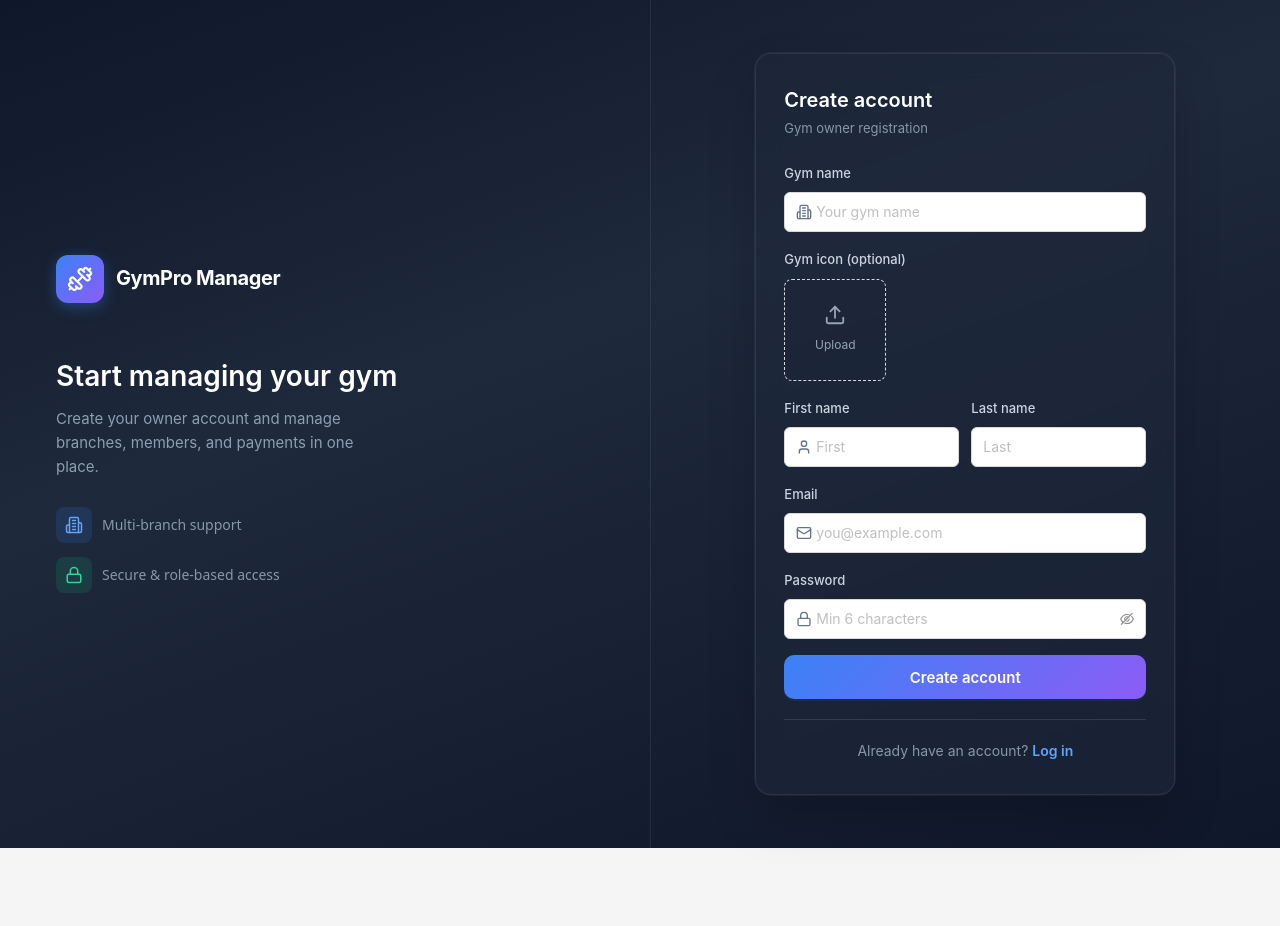
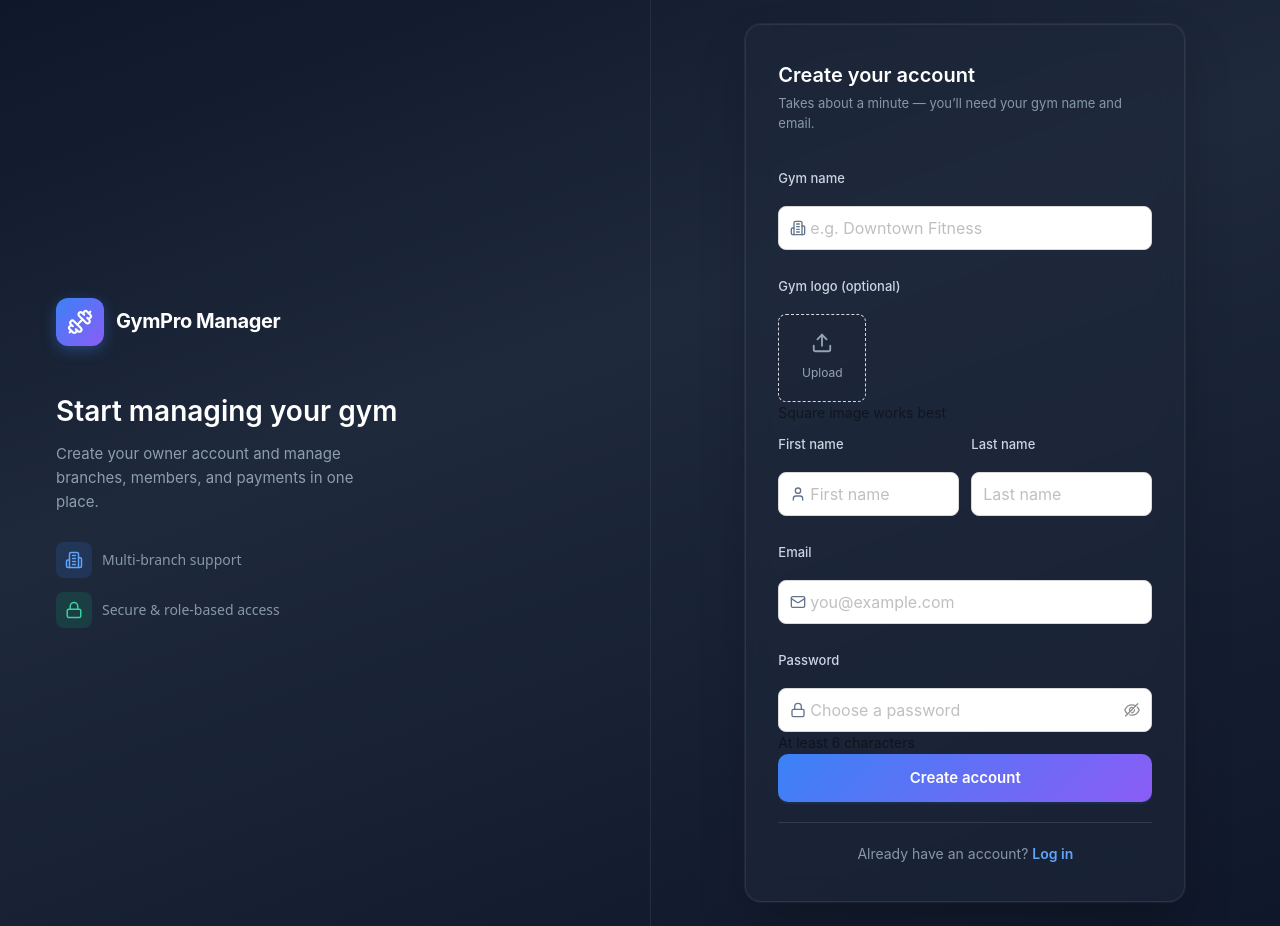
Before and after one commit to Suriyaprakashm14/gym-management-app, a Next.js app in the folder frontend/: page /signup in a window 1280 px wide. Before the commit the page ends 848 px from the top, so only its background shows below. Built offline with nearby package versions, Linux system fonts and the light colour scheme; no server answers.

Commit message:
Final clearance

```diff
--- a/frontend/app/components/members/MembersLayout.tsx
+++ b/frontend/app/components/members/MembersLayout.tsx
@@ -99,16 +99,15 @@ function MembersLayoutInner({
         </Title>
       </Header>
 
-      {/* Single sticky strip: tabs + action bar */}
+      {/* Single sticky strip: tabs + action bar — flush under header */}
       <div
         style={{
           background: '#fff',
           borderBottom: '1px solid #e8e8e8',
           boxShadow: '0 1px 2px rgba(0,0,0,0.04)',
           position: 'sticky',
-          top: 80,
+          top: 64,
           zIndex: 998,
-          marginTop: 16,
         }}
       >
         <div style={{ padding: '0 24px' }}>
--- a/frontend/app/signup/page.tsx
+++ b/frontend/app/signup/page.tsx
@@ -6,6 +6,7 @@ import Link from 'next/link';
 import { Button, Form, Input, Typography, App, Row, Col, Upload, Card } from 'antd';
 import { Building2, User, Mail, Lock, Dumbbell, Upload as UploadIcon } from 'lucide-react';
 import { api } from '../utils/api';
+import styles from './signup.module.css';
 
 interface SignupFormValues {
   gymName: string;
@@ -23,6 +24,9 @@ function fileToDataUrl(file: File): Promise<string> {
     reader.readAsDataURL(file);
   });
 }
+
+const labelStyle = { color: '#CBD5E1', fontSize: 13, fontWeight: 500 };
+const prefixStyle = { color: '#64748B', width: 16, height: 16 };
 
 export default function SignupPage() {
   const [loading, setLoading] = useState(false);
@@ -47,11 +51,11 @@ export default function SignupPage() {
         password: values.password,
         ...(gymIcon ? { gymIcon } : {}),
       });
-      message.success('Account created successfully. Please log in.');
+      message.success('Account created! Please log in.');
       router.push('/login?signedup=1');
     } catch (error: unknown) {
       const err = error as { message?: string };
-      const errorMsg = typeof err?.message === 'string' ? err.message : 'Something went wrong';
+      const errorMsg = typeof err?.message === 'string' ? err.message : 'Something went wrong. Please try again.';
       setErrorMessage(errorMsg);
       message.error(errorMsg);
     } finally {
@@ -60,26 +64,11 @@ export default function SignupPage() {
   };
 
   return (
-    <div
-      style={{
-        minHeight: '100vh',
-        display: 'flex',
-        background: 'linear-gradient(160deg, #0f172a 0%, #1e293b 40%, #0f172a 100%)',
-        fontFamily: 'system-ui, -apple-system, BlinkMacSystemFont, sans-serif',
-      }}
-    >
-      {/* Left: Branding */}
-      <div
-        style={{
-          flex: '0 0 42%',
-          display: 'flex',
-          flexDirection: 'column',
-          justifyContent: 'center',
-          padding: '48px 56px',
-          borderRight: '1px solid rgba(148, 163, 184, 0.12)',
-        }}
-      >
-        <div style={{ display: 'flex', alignItems: 'center', gap: 12, marginBottom: 32 }}>
+    <div className={styles.outer}>
+      <div className={styles.wrapper}>
+      {/* Left: Branding (compact on mobile) */}
+      <div className={styles.brandPanel}>
+        <div style={{ display: 'flex', alignItems: 'center', gap: 12, marginBottom: 24 }}>
           <div
             style={{
               width: 48,
@@ -98,15 +87,13 @@ export default function SignupPage() {
             GymPro Manager
           </Typography.Text>
         </div>
-        <Typography.Title level={2} style={{ color: 'white', marginBottom: 12, fontWeight: 600, fontSize: 28, lineHeight: 1.3 }}>
+        <Typography.Title level={2} className={styles.title} style={{ color: 'white', marginBottom: 12, fontWeight: 600, fontSize: 28, lineHeight: 1.3 }}>
           Start managing your gym
         </Typography.Title>
-        <Typography.Paragraph
-          style={{ color: 'rgba(148, 163, 184, 0.95)', fontSize: 15, lineHeight: 1.6, marginBottom: 28, maxWidth: 320 }}
-        >
+        <Typography.Paragraph className={styles.subtitle} style={{ color: 'rgba(148, 163, 184, 0.95)', fontSize: 15, lineHeight: 1.6, marginBottom: 28, maxWidth: 320 }}>
           Create your owner account and manage branches, members, and payments in one place.
         </Typography.Paragraph>
-        <div style={{ display: 'flex', flexDirection: 'column', gap: 14 }}>
+        <div className={styles.features} style={{ display: 'flex', flexDirection: 'column', gap: 14 }}>
           <div style={{ display: 'flex', alignItems: 'center', gap: 10, color: 'rgba(148, 163, 184, 0.9)', fontSize: 14 }}>
             <div style={{ width: 36, height: 36, borderRadius: 8, background: 'rgba(59, 130, 246, 0.15)', display: 'flex', alignItems: 'center', justifyContent: 'center' }}>
               <Building2 style={{ width: 18, height: 18, color: '#60A5FA' }} />
@@ -122,35 +109,15 @@ export default function SignupPage() {
         </div>
       </div>
 
-      {/* Right: Form in card */}
-      <div
-        style={{
-          flex: 1,
-          display: 'flex',
-          alignItems: 'center',
-          justifyContent: 'center',
-          padding: 24,
-          minHeight: '100vh',
-        }}
-      >
-        <Card
-          style={{
-            width: '100%',
-            maxWidth: 420,
-            borderRadius: 16,
-            boxShadow: '0 24px 48px rgba(0,0,0,0.18), 0 0 0 1px rgba(255,255,255,0.06)',
-            border: '1px solid rgba(255,255,255,0.08)',
-            background: 'rgba(30, 41, 59, 0.6)',
-            backdropFilter: 'blur(12px)',
-          }}
-          styles={{ body: { padding: '32px 28px' } }}
-        >
+      {/* Right: Form */}
+      <div className={styles.formPanel}>
+        <Card className={styles.card}>
           <div style={{ marginBottom: 24 }}>
             <Typography.Title level={4} style={{ margin: 0, color: 'white', fontWeight: 600, fontSize: 20 }}>
-              Create account
+              Create your account
             </Typography.Title>
             <Typography.Text style={{ color: 'rgba(148, 163, 184, 0.9)', fontSize: 13, marginTop: 4, display: 'block' }}>
-              Gym owner registration
+              Takes about a minute — you’ll need your gym name and email.
             </Typography.Text>
           </div>
 
@@ -159,28 +126,34 @@ export default function SignupPage() {
             layout="vertical"
             onFinish={onFinish}
             requiredMark={false}
-            size="middle"
+            size="large"
             style={{ marginBottom: 20 }}
           >
             <Form.Item
-              label={<span style={{ color: '#CBD5E1', fontSize: 13, fontWeight: 500 }}>Gym name</span>}
+              label={<span style={labelStyle}>Gym name</span>}
               name="gymName"
-              rules={[{ required: true, message: 'Required' }]}
+              rules={[{ required: true, message: 'Please enter your gym name' }]}
               style={{ marginBottom: 16 }}
             >
-              <Input prefix={<Building2 style={{ color: '#64748B', width: 16, height: 16 }} />} placeholder="Your gym name" style={{ height: 40 }} />
+              <Input
+                prefix={<Building2 style={prefixStyle} />}
+                placeholder="e.g. Downtown Fitness"
+                className={styles.inputHeight}
+                style={{ height: 44 }}
+              />
             </Form.Item>
             <Form.Item
-              label={<span style={{ color: '#CBD5E1', fontSize: 13, fontWeight: 500 }}>Gym icon (optional)</span>}
+              label={<span style={labelStyle}>Gym logo (optional)</span>}
               style={{ marginBottom: 16 }}
+              help="Square image works best"
             >
+              <div className={styles.uploadWrap}>
                 <Upload
                   maxCount={1}
                   beforeUpload={(file) => { setIconFile(file); return false; }}
                   onRemove={() => setIconFile(null)}
                   accept="image/*"
                   listType="picture-card"
-                className="signup-upload"
                   style={{ marginBottom: 0 }}
                 >
                   <div style={{ padding: 8 }}>
@@ -188,51 +161,61 @@ export default function SignupPage() {
                     <div style={{ marginTop: 4, fontSize: 12, color: '#94A3B8' }}>Upload</div>
                   </div>
                 </Upload>
+              </div>
             </Form.Item>
             <Row gutter={12}>
-              <Col span={12}>
+              <Col xs={24} sm={12}>
                 <Form.Item
-                  label={<span style={{ color: '#CBD5E1', fontSize: 13, fontWeight: 500 }}>First name</span>}
+                  label={<span style={labelStyle}>First name</span>}
                   name="firstName"
                   rules={[{ required: true, message: 'Required' }]}
                   style={{ marginBottom: 16 }}
                 >
-                  <Input prefix={<User style={{ color: '#64748B', width: 16, height: 16 }} />} placeholder="First" style={{ height: 40 }} />
+                  <Input prefix={<User style={prefixStyle} />} placeholder="First name" style={{ height: 44 }} />
                 </Form.Item>
               </Col>
-              <Col span={12}>
+              <Col xs={24} sm={12}>
                 <Form.Item
-                  label={<span style={{ color: '#CBD5E1', fontSize: 13, fontWeight: 500 }}>Last name</span>}
+                  label={<span style={labelStyle}>Last name</span>}
                   name="lastName"
                   rules={[{ required: true, message: 'Required' }]}
                   style={{ marginBottom: 16 }}
                 >
-                  <Input placeholder="Last" style={{ height: 40 }} />
+                  <Input placeholder="Last name" style={{ height: 44 }} />
                 </Form.Item>
               </Col>
             </Row>
             <Form.Item
-              label={<span style={{ color: '#CBD5E1', fontSize: 13, fontWeight: 500 }}>Email</span>}
+              label={<span style={labelStyle}>Email</span>}
               name="email"
-              rules={[{ required: true, message: 'Required' }, { type: 'email', message: 'Invalid email' }]}
+              rules={[
+                { required: true, message: 'Please enter your email' },
+                { type: 'email', message: 'Please enter a valid email address' },
+              ]}
               style={{ marginBottom: 16 }}
             >
-              <Input prefix={<Mail style={{ color: '#64748B', width: 16, height: 16 }} />} placeholder="you@example.com" style={{ height: 40 }} />
+              <Input prefix={<Mail style={prefixStyle} />} placeholder="you@example.com" type="email" autoComplete="email" style={{ height: 44 }} />
             </Form.Item>
             <Form.Item
-              label={<span style={{ color: '#CBD5E1', fontSize: 13, fontWeight: 500 }}>Password</span>}
+              label={<span style={labelStyle}>Password</span>}
               name="password"
-              rules={[{ required: true, message: 'Required' }, { min: 6, message: 'Min 6 characters' }]}
+              rules={[
+                { required: true, message: 'Please choose a password' },
+                { min: 6, message: 'Use at least 6 characters' },
+              ]}
               style={{ marginBottom: 16 }}
+              help="At least 6 characters"
             >
               <Input.Password
-                prefix={<Lock style={{ color: '#64748B', width: 16, height: 16 }} />}
-                placeholder="Min 6 characters"
-                style={{ height: 40 }}
+                prefix={<Lock style={prefixStyle} />}
+                placeholder="Choose a password"
+                autoComplete="new-password"
+                style={{ height: 44 }}
               />
             </Form.Item>
             {errorMessage && (
               <div
+                role="alert"
                 style={{
                   color: '#f87171',
                   fontSize: 13,
@@ -253,7 +236,8 @@ export default function SignupPage() {
                 block
                 loading={loading}
                 size="large"
-                style={{ height: 44, fontWeight: 600, fontSize: 15, background: 'linear-gradient(135deg, #3B82F6 0%, #8B5CF6 100%)', border: 'none', borderRadius: 10 }}
+                className={styles.submitBtn}
+                style={{ height: 48, fontWeight: 600, fontSize: 15, background: 'linear-gradient(135deg, #3B82F6 0%, #8B5CF6 100%)', border: 'none', borderRadius: 10 }}
               >
                 Create account
               </Button>
@@ -271,5 +255,6 @@ export default function SignupPage() {
         </Card>
       </div>
     </div>
+    </div>
   );
 }
--- /dev/null
+++ b/frontend/app/signup/signup.module.css
@@ -0,0 +1,164 @@
+/* Signup page: mobile, tablet, and desktop */
+
+.wrapper {
+  min-height: 100vh;
+  min-height: 100dvh;
+  display: flex;
+  flex-direction: row;
+  font-family: system-ui, -apple-system, BlinkMacSystemFont, 'Segoe UI', sans-serif;
+}
+
+/* Tablets & desktop: cap width and center so it doesn’t stretch on large monitors */
+@media (min-width: 641px) {
+  .wrapper {
+    max-width: 1280px;
+    margin: 0 auto;
+    width: 100%;
+    box-shadow: 0 0 0 1px rgba(148, 163, 184, 0.08);
+  }
+}
+
+.outer {
+  min-height: 100vh;
+  min-height: 100dvh;
+  background: linear-gradient(160deg, #0f172a 0%, #1e293b 40%, #0f172a 100%);
+}
+
+.brandPanel {
+  flex: 0 0 42%;
+  display: flex;
+  flex-direction: column;
+  justify-content: center;
+  padding: 48px 56px;
+  border-right: 1px solid rgba(148, 163, 184, 0.12);
+}
+
+/* Tablet: slightly narrower branding so form has more room */
+@media (min-width: 641px) and (max-width: 1024px) {
+  .brandPanel {
+    flex: 0 0 38%;
+    padding: 40px 32px;
+  }
+}
+
+.formPanel {
+  flex: 1;
+  display: flex;
+  align-items: center;
+  justify-content: center;
+  padding: 24px;
+  min-height: 100vh;
+  min-height: 100dvh;
+}
+
+@media (min-width: 641px) and (max-width: 1024px) {
+  .formPanel {
+    padding: 32px 24px;
+  }
+}
+
+.card {
+  width: 100%;
+  max-width: 420px;
+  border-radius: 16px;
+  box-shadow: 0 24px 48px rgba(0, 0, 0, 0.18), 0 0 0 1px rgba(255, 255, 255, 0.06);
+  border: 1px solid rgba(255, 255, 255, 0.08);
+  background: rgba(30, 41, 59, 0.6);
+  backdrop-filter: blur(12px);
+}
+
+.card :global(.ant-card-body) {
+  padding: 32px 28px;
+}
+
+/* Monitors: slightly larger card so it doesn’t look lost */
+@media (min-width: 1200px) {
+  .card {
+    max-width: 440px;
+  }
+
+  .card :global(.ant-card-body) {
+    padding: 36px 32px;
+  }
+}
+
+/* Touch-friendly minimum tap target */
+.inputHeight {
+  min-height: 44px;
+}
+
+.submitBtn {
+  min-height: 48px;
+}
+
+/* Upload: smaller on mobile */
+.uploadWrap :global(.ant-upload.ant-upload-select) {
+  width: 88px !important;
+  height: 88px !important;
+}
+
+/* Mobile only: single column, compact branding, full-width form (tablets get two columns) */
+@media (max-width: 640px) {
+  .wrapper {
+    flex-direction: column;
+    padding: 0;
+  }
+
+  .brandPanel {
+    flex: none;
+    padding: 20px 20px 16px;
+    border-right: none;
+    border-bottom: 1px solid rgba(148, 163, 184, 0.12);
+    justify-content: flex-start;
+  }
+
+  .brandPanel .title {
+    font-size: 20px !important;
+    margin-bottom: 4px !important;
+  }
+
+  .brandPanel .subtitle {
+    font-size: 13px !important;
+    margin-bottom: 0 !important;
+  }
+
+  .brandPanel .features {
+    display: none;
+  }
+
+  .formPanel {
+    flex: 1;
+    min-height: auto;
+    padding: 20px 16px 28px;
+    align-items: flex-start;
+  }
+
+  .card {
+    max-width: none;
+    border-radius: 12px;
+  }
+
+  .card :global(.ant-card-body) {
+    padding: 24px 20px;
+  }
+
+  .uploadWrap :global(.ant-upload.ant-upload-select) {
+    width: 72px !important;
+    height: 72px !important;
+  }
+}
+
+/* Very small screens: reduce padding further */
+@media (max-width: 380px) {
+  .brandPanel {
+    padding: 16px 16px 12px;
+  }
+
+  .formPanel {
+    padding: 16px 12px 24px;
+  }
+
+  .card :global(.ant-card-body) {
+    padding: 20px 16px;
+  }
+}
```
Also changed, not shown: frontend/app/components/expenses/ExpensesContent.tsx (+6 -2 lines). Lines whose indentation alone changed are shown as unchanged.
